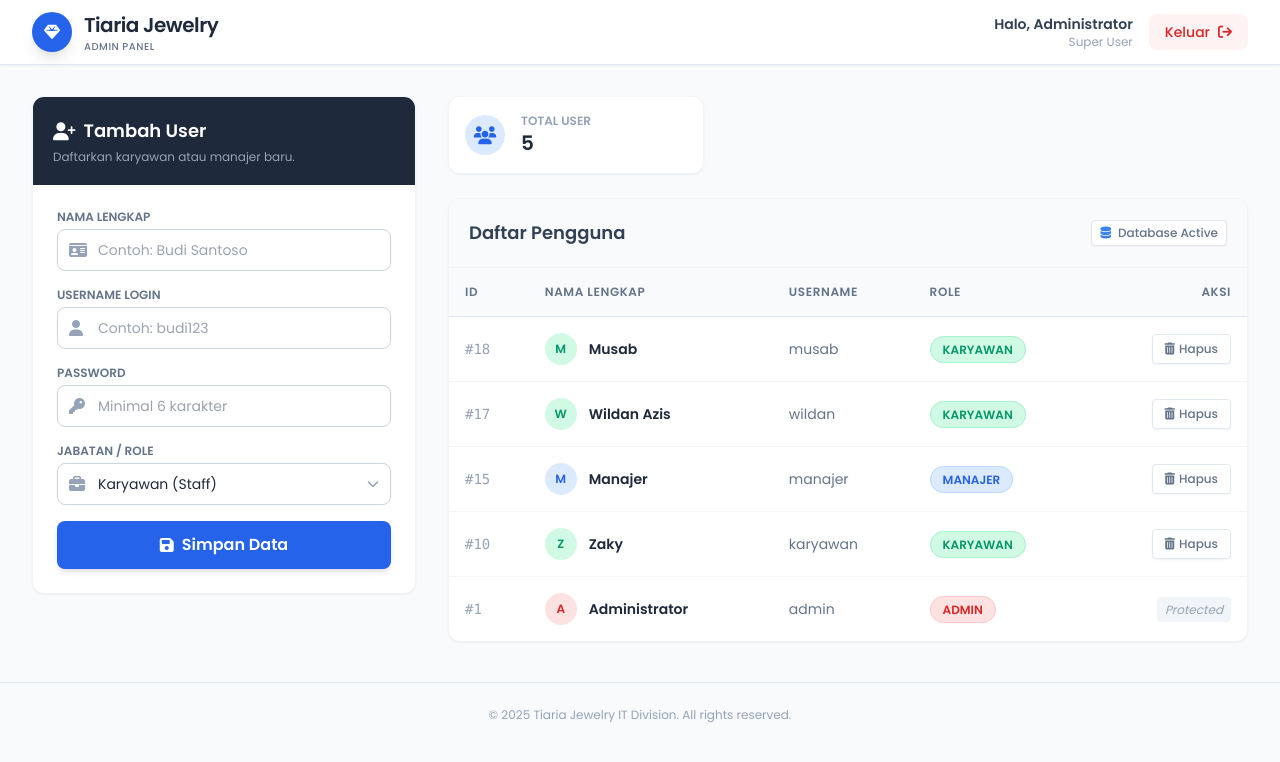
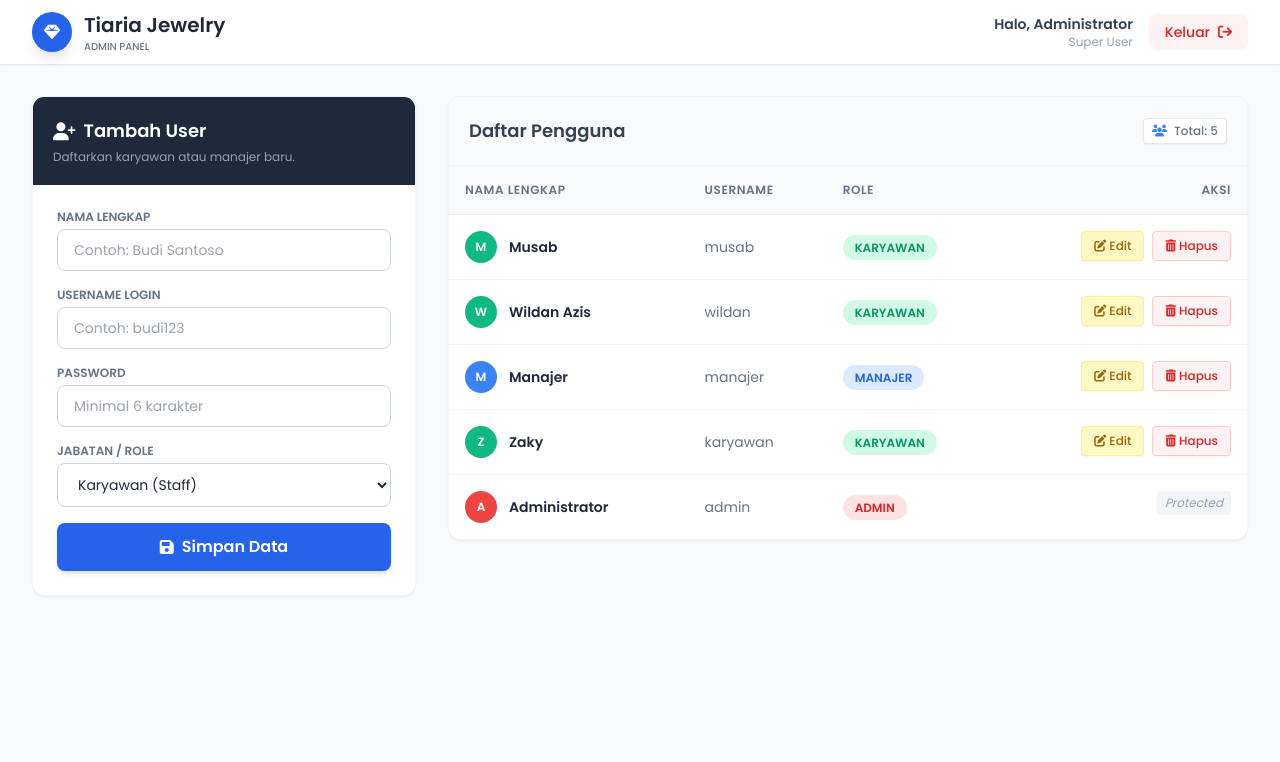
Before and after one commit to shafwannnz/face_recognition_tiaria, a Flask app: page /admin in a window 1280 px wide. Shown: the top 762 px of the page. Run offline with Flask 3, Linux system fonts and the light colour scheme; a user stored in the database is signed in; data comes from the database, SQL or seed files in the repository; both versions use the stored data as it was after the commit; some libraries are stand-ins or nearby versions.

Commit message:
Final update

```diff
--- a/app.py
+++ b/app.py
@@ -264,6 +264,36 @@ def add_user():
         conn.close()
     return redirect(url_for('admin_dashboard'))
 
+# --- FITUR BARU: UPDATE USER ---
+@app.route('/update_user', methods=['POST'])
+@login_required
+def update_user():
+    if current_user.role != 'admin': return "⛔ AKSES DITOLAK"
+
+    user_id = request.form['user_id']
+    name = request.form['name']
+    username = request.form['username']
+    role = request.form['role']
+    password = request.form['password']
+
+    conn = create_connection()
+    try:
+        cursor = conn.cursor()
+        # Logika: Kalau password diisi, update passwordnya juga. Kalau kosong, skip.
+        if password:
+            hashed_pw = generate_password_hash(password, method='pbkdf2:sha256')
+            cursor.execute("UPDATE users SET name=?, username=?, role=?, password=? WHERE id=?", (name, username, role, hashed_pw, user_id))
+        else:
+            cursor.execute("UPDATE users SET name=?, username=?, role=? WHERE id=?", (name, username, role, user_id))
+
+        conn.commit()
+        flash(f'Data {name} berhasil diperbarui!', 'success')
+    except Exception as e:
+        flash(f'Gagal update: {e}', 'error')
+    finally:
+        conn.close()
+    return redirect(url_for('admin_dashboard'))
+
 @app.route('/delete_user/<int:user_id>')
 @login_required
 def delete_user(user_id):
--- a/templates/admin_dashboard.html
+++ b/templates/admin_dashboard.html
@@ -4,19 +4,16 @@
     <meta charset="UTF-8">
     <meta name="viewport" content="width=device-width, initial-scale=1.0">
     <title>Dashboard Admin - Tiaria Jewelry</title>
-
     <script src="https://cdn.tailwindcss.com"></script>
-
     <link rel="stylesheet" href="https://cdnjs.cloudflare.com/ajax/libs/font-awesome/6.4.0/css/all.min.css">
-
     <script src="https://cdn.jsdelivr.net/npm/sweetalert2@11"></script>
-
     <link href="https://fonts.googleapis.com/css2?family=Poppins:wght@300;400;500;600&display=swap" rel="stylesheet">
-
     <style>
         body { font-family: 'Poppins', sans-serif; }
-        /* Custom Font buat SweetAlert biar senada */
         .swal2-popup { font-family: 'Poppins', sans-serif !important; }
+        /* Animasi Modal */
+        .modal { transition: opacity 0.25s ease; }
+        body.modal-active { overflow-x: hidden; overflow-y: hidden !important; }
     </style>
 </head>
 <body class="bg-slate-50 text-slate-800">
@@ -29,8 +26,8 @@
                         <i class="fa-solid fa-gem"></i>
                     </div>
                     <div>
-                        <h1 class="font-bold text-xl text-slate-800 tracking-tight">Tiaria Jewelry</h1>
-                        <p class="text-[10px] text-slate-500 font-medium uppercase tracking-wider">Admin Panel</p>
+                        <h1 class="font-bold text-xl text-slate-800">Tiaria Jewelry</h1>
+                        <p class="text-[10px] text-slate-500 font-medium uppercase">Admin Panel</p>
                     </div>
                 </div>
 
@@ -49,86 +46,54 @@
     </nav>
 
     <main class="max-w-7xl mx-auto px-4 sm:px-6 lg:px-8 mt-24 mb-10">
-
         <div class="grid grid-cols-1 lg:grid-cols-3 gap-8">
 
             <div class="lg:col-span-1">
                 <div class="bg-white rounded-xl shadow-sm border border-slate-100 overflow-hidden sticky top-24">
                     <div class="bg-slate-800 p-5 text-white">
-                        <h2 class="font-semibold text-lg flex items-center gap-2">
-                            <i class="fa-solid fa-user-plus"></i> Tambah User
-                        </h2>
+                        <h2 class="font-semibold text-lg flex items-center gap-2"><i class="fa-solid fa-user-plus"></i> Tambah User</h2>
                         <p class="text-slate-400 text-xs mt-1">Daftarkan karyawan atau manajer baru.</p>
                     </div>
 
                     <div class="p-6">
                         <form action="/add_user" method="POST" class="space-y-4">
-
                             <div>
                                 <label class="block text-xs font-semibold text-slate-500 uppercase mb-1">Nama Lengkap</label>
-                                <div class="relative">
-                                    <span class="absolute inset-y-0 left-0 pl-3 flex items-center text-slate-400"><i class="fa-solid fa-id-card"></i></span>
                                 <input type="text" name="name" placeholder="Contoh: Budi Santoso" required
-                                        class="w-full pl-10 pr-4 py-2.5 rounded-lg border border-slate-300 focus:border-blue-500 focus:ring-2 focus:ring-blue-100 outline-none text-sm transition-all">
+                                    class="w-full px-4 py-2.5 rounded-lg border border-slate-300 focus:border-blue-500 focus:ring-2 focus:ring-blue-100 outline-none text-sm">
                             </div>
-                            </div>
-
                             <div>
                                 <label class="block text-xs font-semibold text-slate-500 uppercase mb-1">Username Login</label>
-                                <div class="relative">
-                                    <span class="absolute inset-y-0 left-0 pl-3 flex items-center text-slate-400"><i class="fa-solid fa-user"></i></span>
                                 <input type="text" name="username" placeholder="Contoh: budi123" required
-                                        class="w-full pl-10 pr-4 py-2.5 rounded-lg border border-slate-300 focus:border-blue-500 focus:ring-2 focus:ring-blue-100 outline-none text-sm transition-all">
+                                    class="w-full px-4 py-2.5 rounded-lg border border-slate-300 focus:border-blue-500 focus:ring-2 focus:ring-blue-100 outline-none text-sm">
                             </div>
-                            </div>
-
                             <div>
                                 <label class="block text-xs font-semibold text-slate-500 uppercase mb-1">Password</label>
-                                <div class="relative">
-                                    <span class="absolute inset-y-0 left-0 pl-3 flex items-center text-slate-400"><i class="fa-solid fa-key"></i></span>
                                 <input type="password" name="password" placeholder="Minimal 6 karakter" required
-                                        class="w-full pl-10 pr-4 py-2.5 rounded-lg border border-slate-300 focus:border-blue-500 focus:ring-2 focus:ring-blue-100 outline-none text-sm transition-all">
+                                    class="w-full px-4 py-2.5 rounded-lg border border-slate-300 focus:border-blue-500 focus:ring-2 focus:ring-blue-100 outline-none text-sm">
                             </div>
-                            </div>
-
                             <div>
                                 <label class="block text-xs font-semibold text-slate-500 uppercase mb-1">Jabatan / Role</label>
-                                <div class="relative">
-                                    <span class="absolute inset-y-0 left-0 pl-3 flex items-center text-slate-400"><i class="fa-solid fa-briefcase"></i></span>
-                                    <select name="role" class="w-full pl-10 pr-4 py-2.5 rounded-lg border border-slate-300 focus:border-blue-500 focus:ring-2 focus:ring-blue-100 outline-none text-sm transition-all bg-white appearance-none">
+                                <select name="role" class="w-full px-4 py-2.5 rounded-lg border border-slate-300 focus:border-blue-500 focus:ring-2 focus:ring-blue-100 outline-none text-sm bg-white">
                                     <option value="karyawan">Karyawan (Staff)</option>
                                     <option value="manajer">Manajer (Pengawas)</option>
                                     <option value="admin">Administrator</option>
                                 </select>
-                                    <span class="absolute inset-y-0 right-0 pr-3 flex items-center pointer-events-none text-slate-400"><i class="fa-solid fa-chevron-down text-xs"></i></span>
                             </div>
-                            </div>
-
-                            <button type="submit" class="w-full bg-blue-600 hover:bg-blue-700 text-white font-semibold py-3 rounded-lg shadow-md hover:shadow-lg transition-all duration-300 flex items-center justify-center gap-2 mt-4">
+                            <button type="submit" class="w-full bg-blue-600 hover:bg-blue-700 text-white font-semibold py-3 rounded-lg shadow-md hover:shadow-lg transition-all flex items-center justify-center gap-2 mt-4">
                                 <i class="fa-solid fa-floppy-disk"></i> Simpan Data
                             </button>
-
                         </form>
                     </div>
                 </div>
             </div>
 
             <div class="lg:col-span-2">
-                <div class="grid grid-cols-2 md:grid-cols-3 gap-4 mb-6">
-                    <div class="bg-white p-4 rounded-xl shadow-sm border border-slate-100 flex items-center gap-4">
-                        <div class="w-10 h-10 rounded-full bg-blue-100 text-blue-600 flex items-center justify-center text-lg"><i class="fa-solid fa-users"></i></div>
-                        <div>
-                            <p class="text-xs text-slate-400 font-semibold uppercase">Total User</p>
-                            <h3 class="text-xl font-bold text-slate-800">{{ users|length }}</h3>
-                        </div>
-                    </div>
-                </div>
-
                 <div class="bg-white rounded-xl shadow-sm border border-slate-100 overflow-hidden">
                     <div class="p-5 border-b border-slate-100 flex justify-between items-center bg-slate-50">
                         <h3 class="font-bold text-slate-700 text-lg">Daftar Pengguna</h3>
                         <span class="text-xs font-medium px-2 py-1 bg-white border rounded text-slate-500 shadow-sm">
-                            <i class="fa-solid fa-database text-blue-500 mr-1"></i> Database Active
+                            <i class="fa-solid fa-users text-blue-500 mr-1"></i> Total: {{ users|length }}
                         </span>
                     </div>
 
@@ -136,7 +101,6 @@
                         <table class="w-full text-left border-collapse">
                             <thead>
                                 <tr class="bg-slate-50 text-slate-500 uppercase text-xs font-bold tracking-wider">
-                                    <th class="p-4 border-b border-slate-200">ID</th>
                                     <th class="p-4 border-b border-slate-200">Nama Lengkap</th>
                                     <th class="p-4 border-b border-slate-200">Username</th>
                                     <th class="p-4 border-b border-slate-200">Role</th>
@@ -146,14 +110,12 @@
                             <tbody class="text-sm text-slate-700 divide-y divide-slate-100">
                                 {% for user in users %}
                                 <tr class="hover:bg-blue-50/30 transition-colors duration-200">
-                                    <td class="p-4 font-mono text-slate-400">#{{ user[0] }}</td>
-
                                     <td class="p-4 font-semibold text-slate-800">
                                         <div class="flex items-center gap-3">
-                                            <div class="w-8 h-8 rounded-full flex items-center justify-center text-xs font-bold
-                                                {% if user[4] == 'admin' %} bg-red-100 text-red-600
-                                                {% elif user[4] == 'manajer' %} bg-blue-100 text-blue-600
-                                                {% else %} bg-emerald-100 text-emerald-600 {% endif %}">
+                                            <div class="w-8 h-8 rounded-full flex items-center justify-center text-xs font-bold text-white
+                                                {% if user[4] == 'admin' %} bg-red-500
+                                                {% elif user[4] == 'manajer' %} bg-blue-500
+                                                {% else %} bg-emerald-500 {% endif %}">
                                                 {{ user[3][:1] }}
                                             </div>
                                             {{ user[3] }}
@@ -164,18 +126,22 @@
 
                                     <td class="p-4">
                                         <span class="px-3 py-1 rounded-full text-xs font-semibold
-                                            {% if user[4] == 'admin' %} bg-red-100 text-red-600 border border-red-200
-                                            {% elif user[4] == 'manajer' %} bg-blue-100 text-blue-600 border border-blue-200
-                                            {% else %} bg-emerald-100 text-emerald-600 border border-emerald-200 {% endif %}">
+                                            {% if user[4] == 'admin' %} bg-red-100 text-red-600
+                                            {% elif user[4] == 'manajer' %} bg-blue-100 text-blue-600
+                                            {% else %} bg-emerald-100 text-emerald-600 {% endif %}">
                                             {{ user[4]|upper }}
                                         </span>
                                     </td>
 
-                                    <td class="p-4 text-right">
-                                        {% if user[1] != 'admin' %}
+                                    <td class="p-4 text-right flex justify-end gap-2">
+                                        {% if user[1] != 'admin' %} <button onclick="openEditModal('{{ user[0] }}', '{{ user[3] }}', '{{ user[1] }}', '{{ user[4] }}')"
+                                                class="px-3 py-1.5 bg-yellow-100 text-yellow-700 hover:bg-yellow-200 rounded text-xs font-medium transition shadow-sm border border-yellow-200">
+                                                <i class="fa-solid fa-pen-to-square"></i> Edit
+                                            </button>
+
                                             <button onclick="konfirmasiHapus(event, '{{ user[0] }}', '{{ user[3] }}')"
-                                               class="inline-flex items-center gap-1 px-3 py-1.5 bg-white border border-slate-200 hover:bg-red-50 hover:text-red-600 hover:border-red-200 text-slate-500 rounded text-xs font-medium transition-all shadow-sm group">
-                                                <i class="fa-solid fa-trash-can group-hover:scale-110 transition-transform"></i> Hapus
+                                               class="px-3 py-1.5 bg-red-50 text-red-600 hover:bg-red-100 rounded text-xs font-medium transition shadow-sm border border-red-200">
+                                                <i class="fa-solid fa-trash-can"></i> Hapus
                                             </button>
                                         {% else %}
                                             <span class="text-xs text-slate-400 italic bg-slate-100 px-2 py-1 rounded">Protected</span>
@@ -188,96 +154,114 @@
                     </div>
                 </div>
             </div>
-
         </div>
     </main>
 
-    <footer class="text-center py-6 text-slate-400 text-xs border-t border-slate-200 mt-auto">
-        &copy; 2025 Tiaria Jewelry IT Division. All rights reserved.
-    </footer>
+    <div id="editModal" class="fixed inset-0 z-50 hidden overflow-y-auto" aria-labelledby="modal-title" role="dialog" aria-modal="true">
+        <div class="flex items-end justify-center min-h-screen pt-4 px-4 pb-20 text-center sm:block sm:p-0">
+            <div class="fixed inset-0 bg-gray-500 bg-opacity-75 transition-opacity" onclick="closeEditModal()"></div>
 
-    <div id="flash-data"
-         data-messages='{{ get_flashed_messages(with_categories=true) | tojson }}'
-         style="display: none;">
+            <span class="hidden sm:inline-block sm:align-middle sm:h-screen" aria-hidden="true">&#8203;</span>
+
+            <div class="inline-block align-bottom bg-white rounded-lg text-left overflow-hidden shadow-xl transform transition-all sm:my-8 sm:align-middle sm:max-w-lg w-full">
+                <form action="/update_user" method="POST">
+                    <div class="bg-white px-4 pt-5 pb-4 sm:p-6 sm:pb-4">
+                        <h3 class="text-lg leading-6 font-medium text-gray-900 mb-4" id="modal-title">
+                            <i class="fa-solid fa-user-pen text-yellow-500 mr-2"></i> Edit Data User
+                        </h3>
+
+                        <input type="hidden" name="user_id" id="edit_user_id">
+
+                        <div class="space-y-4">
+                            <div>
+                                <label class="block text-xs font-bold text-gray-500 uppercase">Nama Lengkap</label>
+                                <input type="text" name="name" id="edit_name" required class="w-full p-2 border rounded mt-1 focus:ring-2 focus:ring-yellow-400 outline-none">
+                            </div>
+                            <div>
+                                <label class="block text-xs font-bold text-gray-500 uppercase">Username</label>
+                                <input type="text" name="username" id="edit_username" required class="w-full p-2 border rounded mt-1 focus:ring-2 focus:ring-yellow-400 outline-none">
+                            </div>
+                            <div>
+                                <label class="block text-xs font-bold text-gray-500 uppercase">Role</label>
+                                <select name="role" id="edit_role" class="w-full p-2 border rounded mt-1 bg-white">
+                                    <option value="karyawan">Karyawan</option>
+                                    <option value="manajer">Manajer</option>
+                                    <option value="admin">Admin</option>
+                                </select>
+                            </div>
+                            <div>
+                                <label class="block text-xs font-bold text-gray-500 uppercase">Password Baru <span class="text-gray-400 font-normal">(Kosongkan jika tidak diganti)</span></label>
+                                <input type="password" name="password" placeholder="Isi hanya jika ingin ganti password" class="w-full p-2 border rounded mt-1 focus:ring-2 focus:ring-yellow-400 outline-none bg-slate-50">
+                            </div>
+                        </div>
+                    </div>
+                    <div class="bg-gray-50 px-4 py-3 sm:px-6 sm:flex sm:flex-row-reverse">
+                        <button type="submit" class="w-full inline-flex justify-center rounded-md border border-transparent shadow-sm px-4 py-2 bg-yellow-600 text-base font-medium text-white hover:bg-yellow-700 focus:outline-none sm:ml-3 sm:w-auto sm:text-sm">
+                            Simpan Perubahan
+                        </button>
+                        <button type="button" onclick="closeEditModal()" class="mt-3 w-full inline-flex justify-center rounded-md border border-gray-300 shadow-sm px-4 py-2 bg-white text-base font-medium text-gray-700 hover:bg-gray-50 focus:outline-none sm:mt-0 sm:ml-3 sm:w-auto sm:text-sm">
+                            Batal
+                        </button>
+                    </div>
+                </form>
+            </div>
+        </div>
     </div>
 
+    <div id="flash-data" data-messages='{{ get_flashed_messages(with_categories=true) | tojson }}' style="display: none;"></div>
+
     <script>
-        // 1. CONFIG TOAST
+        // 1. Toast Alert
         const Toast = Swal.mixin({
-            toast: true,
-            position: 'top-end',
-            showConfirmButton: false,
-            timer: 3000,
-            timerProgressBar: true,
-            didOpen: (toast) => {
-                toast.addEventListener('mouseenter', Swal.stopTimer)
-                toast.addEventListener('mouseleave', Swal.resumeTimer)
-            }
+            toast: true, position: 'top-end', showConfirmButton: false, timer: 3000, timerProgressBar: true,
+            didOpen: (toast) => { toast.addEventListener('mouseenter', Swal.stopTimer); toast.addEventListener('mouseleave', Swal.resumeTimer); }
         })
 
-        // 2. AMBIL DATA DARI DIV TERSEMBUNYI
-        // Kita ambil string-nya, terus kita ubah jadi JSON object
+        // 2. Tampilkan Flash Message
         var flashElement = document.getElementById('flash-data');
         var rawData = flashElement.getAttribute('data-messages');
-
         try {
-            var flashMessages = JSON.parse(rawData); // Ubah teks jadi Array
-
-            // 3. LOOPING PESAN
+            var flashMessages = JSON.parse(rawData);
             if (Array.isArray(flashMessages) && flashMessages.length > 0) {
                 flashMessages.forEach(function(item) {
-                    var category = item[0];
-                    var message = item[1];
-
-                    var iconType = 'info';
-                    if(category === 'error') { iconType = 'error'; }
-                    else if(category === 'success') { iconType = 'success'; }
-
-                    Toast.fire({
-                        icon: iconType,
-                        title: message
-                    })
+                    var type = item[0] === 'error' ? 'error' : 'success';
+                    Toast.fire({ icon: type, title: item[1] });
                 });
             }
-        } catch (e) {
-            console.log("Tidak ada pesan flash.");
-        }
+        } catch (e) {}
 
-        // 4. FUNGSI KONFIRMASI HAPUS
+        // 3. Logic Konfirmasi Hapus
         function konfirmasiHapus(event, userId, userName) {
             event.preventDefault();
             Swal.fire({
-                title: 'Hapus ' + userName + '?',
-                text: "Data yang dihapus tidak bisa dikembalikan!",
-                icon: 'warning',
-                showCancelButton: true,
-                confirmButtonColor: '#dc2626',
-                cancelButtonColor: '#64748b',
-                confirmButtonText: 'Ya, Hapus!',
-                cancelButtonText: 'Batal',
-                reverseButtons: true
-            }).then((result) => {
-                if (result.isConfirmed) {
-                    window.location.href = "/delete_user/" + userId;
-                }
-            })
+                title: 'Hapus ' + userName + '?', text: "Data tidak bisa dikembalikan!", icon: 'warning',
+                showCancelButton: true, confirmButtonColor: '#dc2626', cancelButtonColor: '#64748b',
+                confirmButtonText: 'Ya, Hapus!', cancelButtonText: 'Batal'
+            }).then((result) => { if (result.isConfirmed) window.location.href = "/delete_user/" + userId; })
         }
 
-        // 5. FUNGSI LOGOUT
+        // 4. Logic Logout
         function konfirmasiLogout(event) {
             event.preventDefault();
             Swal.fire({
-                title: 'Yakin mau Logout?',
-                icon: 'question',
-                showCancelButton: true,
-                confirmButtonColor: '#2563eb',
-                cancelButtonColor: '#64748b',
+                title: 'Yakin mau Logout?', icon: 'question', showCancelButton: true,
+                confirmButtonColor: '#2563eb', cancelButtonColor: '#64748b',
                 confirmButtonText: 'Ya, Keluar'
-            }).then((result) => {
-                if (result.isConfirmed) {
-                    window.location.href = "/logout";
+            }).then((result) => { if (result.isConfirmed) window.location.href = "/logout"; })
         }
-            })
+
+        // 5. LOGIC MODAL EDIT (BARU)
+        function openEditModal(id, name, username, role) {
+            document.getElementById('edit_user_id').value = id;
+            document.getElementById('edit_name').value = name;
+            document.getElementById('edit_username').value = username;
+            document.getElementById('edit_role').value = role;
+
+            document.getElementById('editModal').classList.remove('hidden');
+        }
+
+        function closeEditModal() {
+            document.getElementById('editModal').classList.add('hidden');
         }
     </script>
 </body>
```
Also changed, not shown: log.txt (+60 -0 lines), database/absensi.db, 8 other files. Lines whose indentation alone changed are shown as unchanged.
